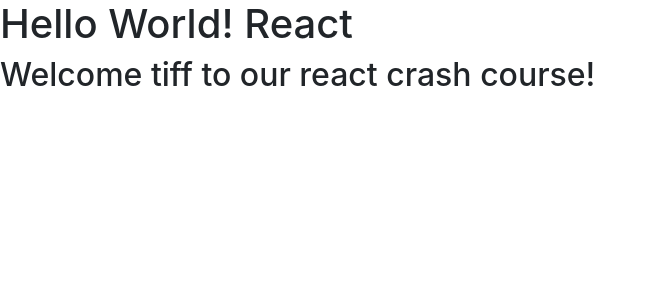
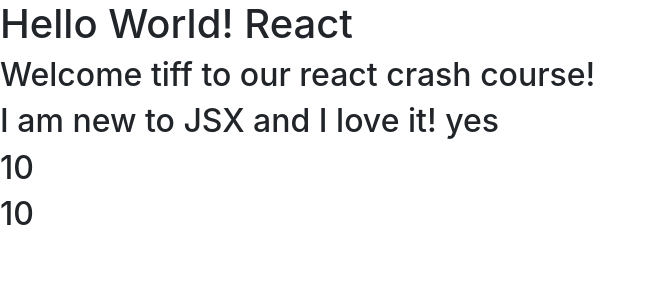
Before and after one commit to TayloPortfolioWebsites/reactExercise2, a React (Create React App) app in the folder reactapp1/: page / in a window 1280 px wide. Shown: the top 300 px of the page, without its empty margins (0-655 px from the left). Built offline with nearby package versions, Linux system fonts and the light colour scheme.

Commit message:
closes #9 example for a ternary operator

```diff
--- a/reactapp1/src/App.js
+++ b/reactapp1/src/App.js
@@ -15,6 +15,7 @@
 export default App;
 */
 
+/*
 function App() {
   const name = 'tiff';
   return (
@@ -26,3 +27,22 @@
 }
 
 export default App;
+*/
+
+function App() {
+  const name = 'tiff';
+  // add const variable and assign a value of false boolean
+  const a = true;
+  const b = 5+5;
+  return (
+    <>
+      <h1>Hello World! React</h1>
+      <h2>Welcome {name} to our react crash course!</h2>
+      <h2>I am new to JSX and I love it! {a ? 'yes': 'no'}</h2>
+      <h2>{5+5}</h2>
+      <h2>{b}</h2>
+    </>
+  );
+}
+
+export default App;
```
